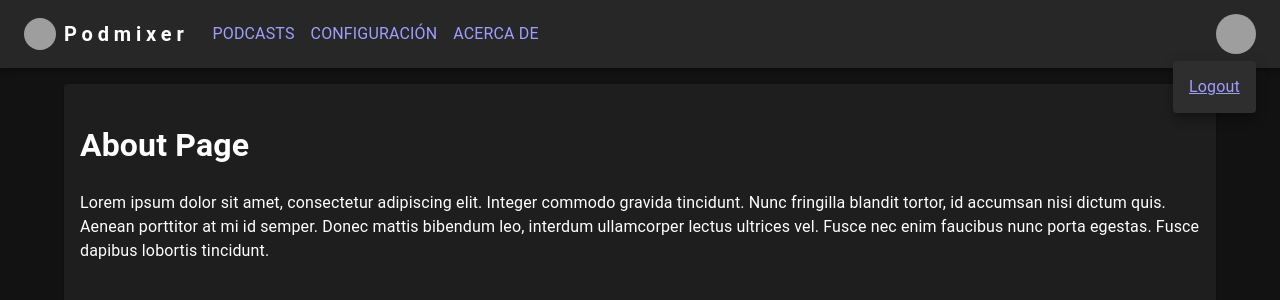
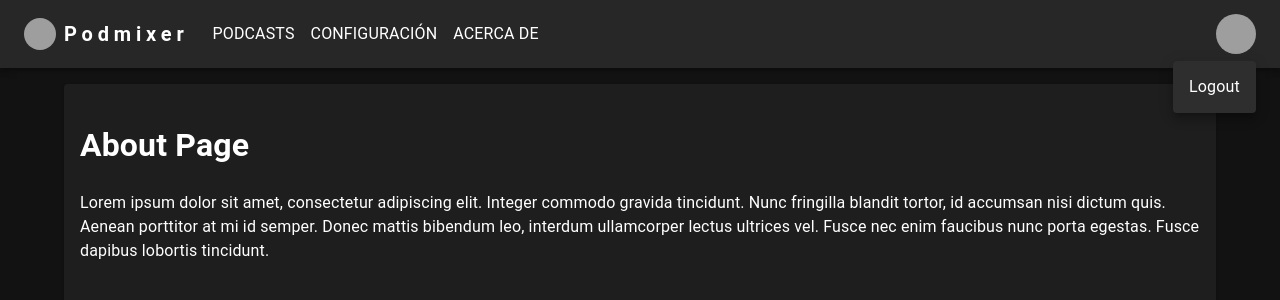
Before and after one commit to atareao/podmixer, a React (Vite) app in the folder front/: page /about in a window 1280 px wide. Both pictures are taken after a click on the button "Open settings". Shown: the top 300 px of the page. Built offline with nearby package versions, Linux system fonts and the light colour scheme; grey boxes are pictures that could not be loaded.

Commit message:
store active

```diff
--- a/front/src/components/nav_bar.tsx
+++ b/front/src/components/nav_bar.tsx
@@ -66,11 +66,11 @@ export default class NavBar extends react.Component {
                                 alt="Podmixer"
                                 src="/images/logo.svg"
                                 sx={{ width: 32, height: 32, mx: "auto" }} />
+                            <NavLink to="/" style={{ textDecoration: 'none', color: 'inherit' }} end>
                                 <Typography
                                     variant="h6"
                                     noWrap
                                     component="a"
-                                href="/"
                                     sx={{
                                         m: 1,
                                         mr: 2,
@@ -83,6 +83,7 @@ export default class NavBar extends react.Component {
                                 >
                                     Podmixer
                                 </Typography>
+                            </NavLink>
 
                             <Box sx={{ flexGrow: 1, display: { xs: 'flex', md: 'none' } }}>
                                 <IconButton
@@ -113,8 +114,8 @@ export default class NavBar extends react.Component {
                                 >
                                     {pages.map((page) => (
                                         <MenuItem key={page.name} onClick={this.handleCloseNavMenu}>
-                                            <NavLink to={page.navigateTo} end>
-                                                <Typography sx={{ textAlign: 'center' }}>{page.name}</Typography>
+                                            <NavLink to={page.navigateTo} style={{ textDecoration: 'none' }} end>
+                                                <Typography sx={{ textAlign: 'center', textDecoration: 'none' }}>{page.name}</Typography>
                                             </NavLink>
                                         </MenuItem>
                                     ))}
@@ -144,10 +145,10 @@ export default class NavBar extends react.Component {
                                     <Button
                                         key={page.name}
                                         onClick={this.handleCloseNavMenu}
-                                        sx={{ my: 2, color: 'white', display: 'block' }}
+                                        sx={{ my: 2, color: 'white', display: 'block', textDecoration: 'none' }}
                                     >
-                                        <NavLink to={page.navigateTo} end style={{textDecoration: 'none'}}>
-                                            <Typography sx={{ textAlign: 'center' }}>{page.name}</Typography>
+                                        <NavLink to={page.navigateTo} style={{ textDecoration: 'none', color: 'inherit' }} end>
+                                            <Typography sx={{ textAlign: 'center', textDecoration: 'none', color: 'inherit' }}>{page.name}</Typography>
                                         </NavLink>
                                     </Button>
                                 ))}
@@ -182,8 +183,12 @@ export default class NavBar extends react.Component {
                                                     this.handleCloseUserMenu();
                                                 }
                                             }>
-                                            <NavLink to={setting.navigateTo} end>
-                                                <Typography sx={{ textAlign: 'center' }}>{setting.name}</Typography>
+                                            <NavLink
+                                                to={setting.navigateTo}
+                                                style={{ textDecoration: 'none', color: 'inherit' }}
+                                                end
+                                            >
+                                                <Typography sx={{ textAlign: 'center', textDecoration: 'none', color: 'inherit' }}>{setting.name}</Typography>
                                             </NavLink>
                                         </MenuItem>
                                     ))}
--- a/front/src/components/twitter.tsx
+++ b/front/src/components/twitter.tsx
@@ -94,7 +94,7 @@ export default class Twitter extends React.Component<{}, TwitterState> {
                     accessToken: data.access_token,
                     refreshToken: data.refresh_token,
                     template: data.template,
-                    active: data.active === "true",
+                    active: data.active,
                 });
             }
         } catch (error) {
```
Lines whose indentation alone changed are shown as unchanged.
